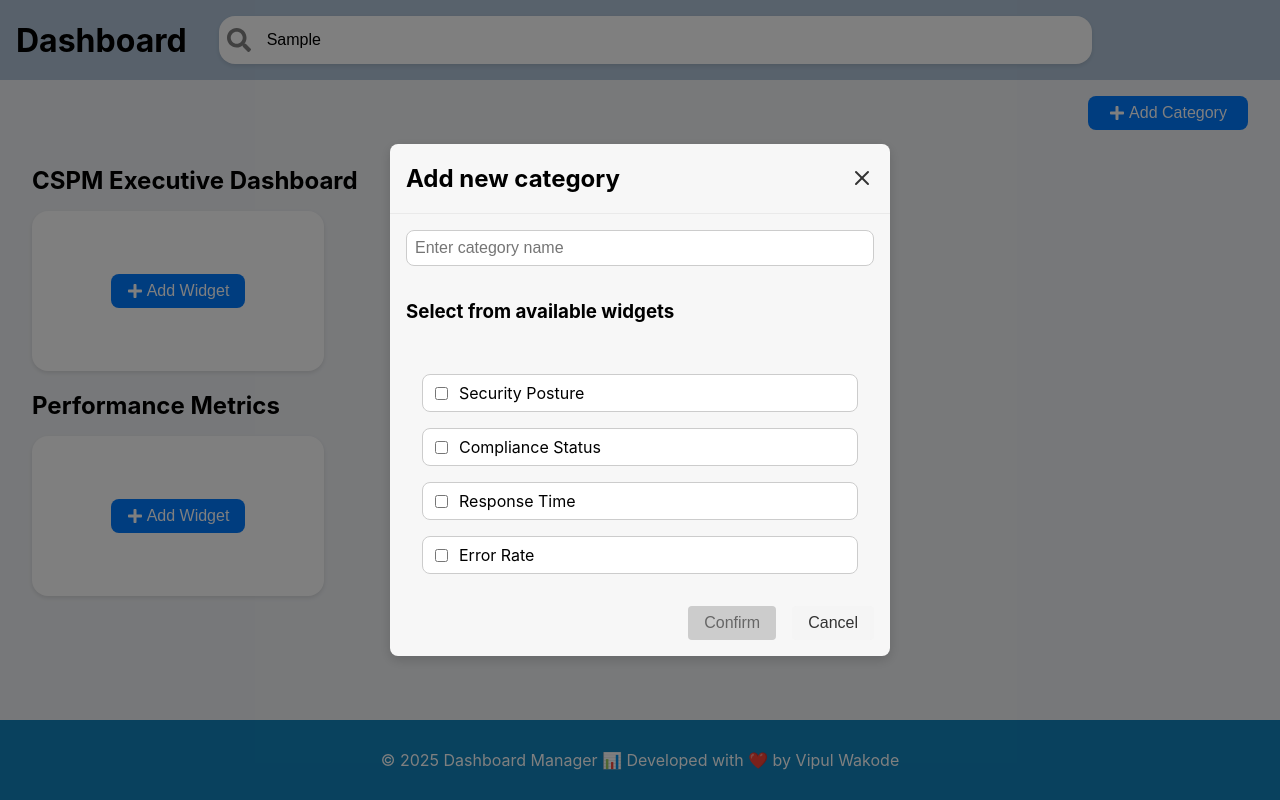
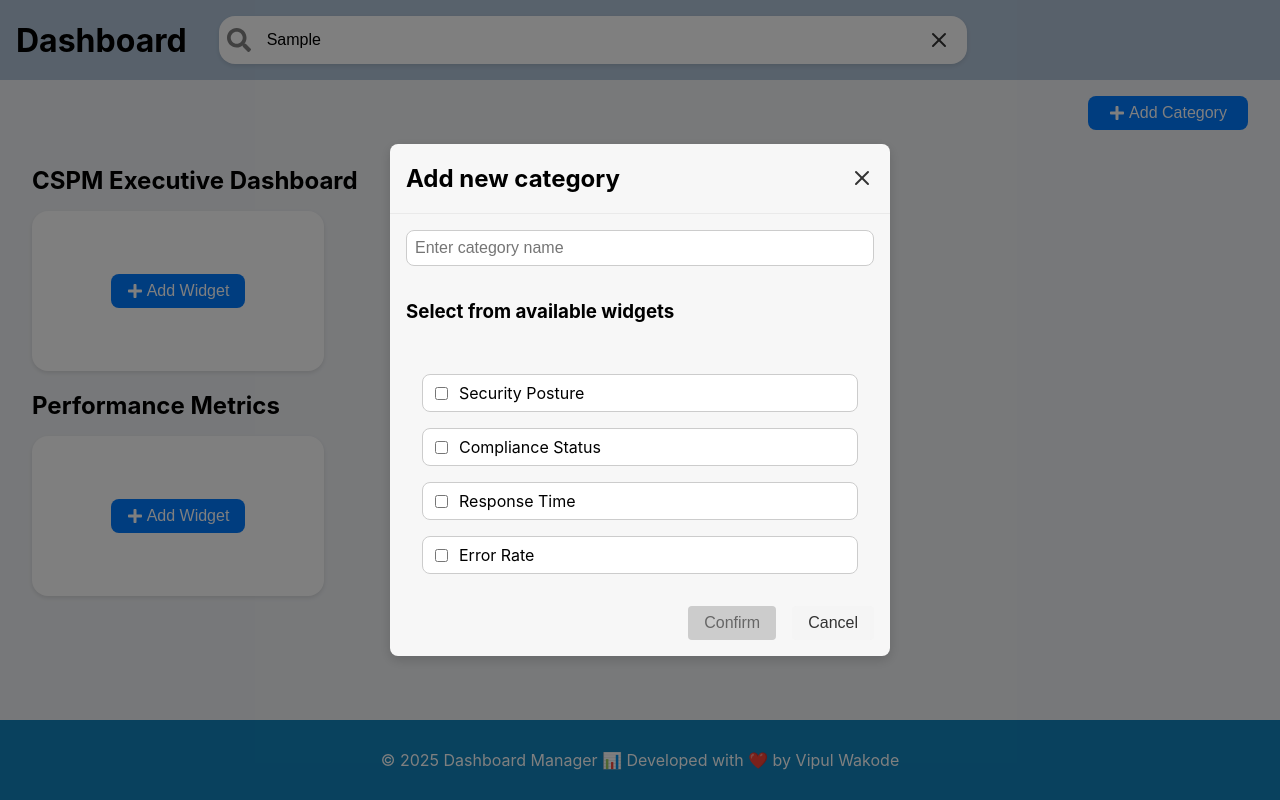
Before and after one commit to vipulwakode/Dashboard-Manager, a React (Vite) app: page / in a window 1280 px wide. Both pictures are taken after typing "Sample" into the empty fields and a click on the button "Add Category". Built offline with nearby package versions, Linux system fonts and the light colour scheme.

Commit message:
add close icon to search bar

```diff
--- a/src/components/SearchBar.jsx
+++ b/src/components/SearchBar.jsx
@@ -2,10 +2,11 @@ import React from "react";
 import { FaSearch } from "react-icons/fa";
 import styled from "styled-components";
 import useSearch from "../hooks/useSearch";
+import { FiX } from "react-icons/fi";
 
 const SearchBarContainer = styled.div`
   display: flex;
-  width: 70%;
+  width: 60%;
   align-items: center;
   background-color: white;
   border-radius: 1rem;
@@ -30,6 +31,13 @@ const SearchIcon = styled(FaSearch)`
   color: gray;
 `;
 
+const CloseIcon = styled(FiX)`
+  cursor: pointer;
+  color: #333;
+  font-size: 1.5rem;
+  margin-right: 0.5rem;
+`;
+
 const SearchBar = () => {
   const { searchTerm, handleSearch } = useSearch();
 
@@ -42,6 +50,7 @@ const SearchBar = () => {
         placeholder="Search widgets..."
         onChange={(e) => handleSearch(e.target.value)}
       />
+      {searchTerm && <CloseIcon onClick={() => handleSearch("")} />}
     </SearchBarContainer>
   );
 };
--- a/src/hooks/useSearch.js
+++ b/src/hooks/useSearch.js
@@ -4,7 +4,6 @@ import { setSearchTerm } from '../store/dashboardSlice';
 const useSearch = () => {
   const dispatch = useDispatch();
   const searchTerm = useSelector(state => state.dashboard.searchTerm);
-  console.log(searchTerm, "search term from redux store");
 
   const handleSearch = (term) => {
     dispatch(setSearchTerm(term));
```
